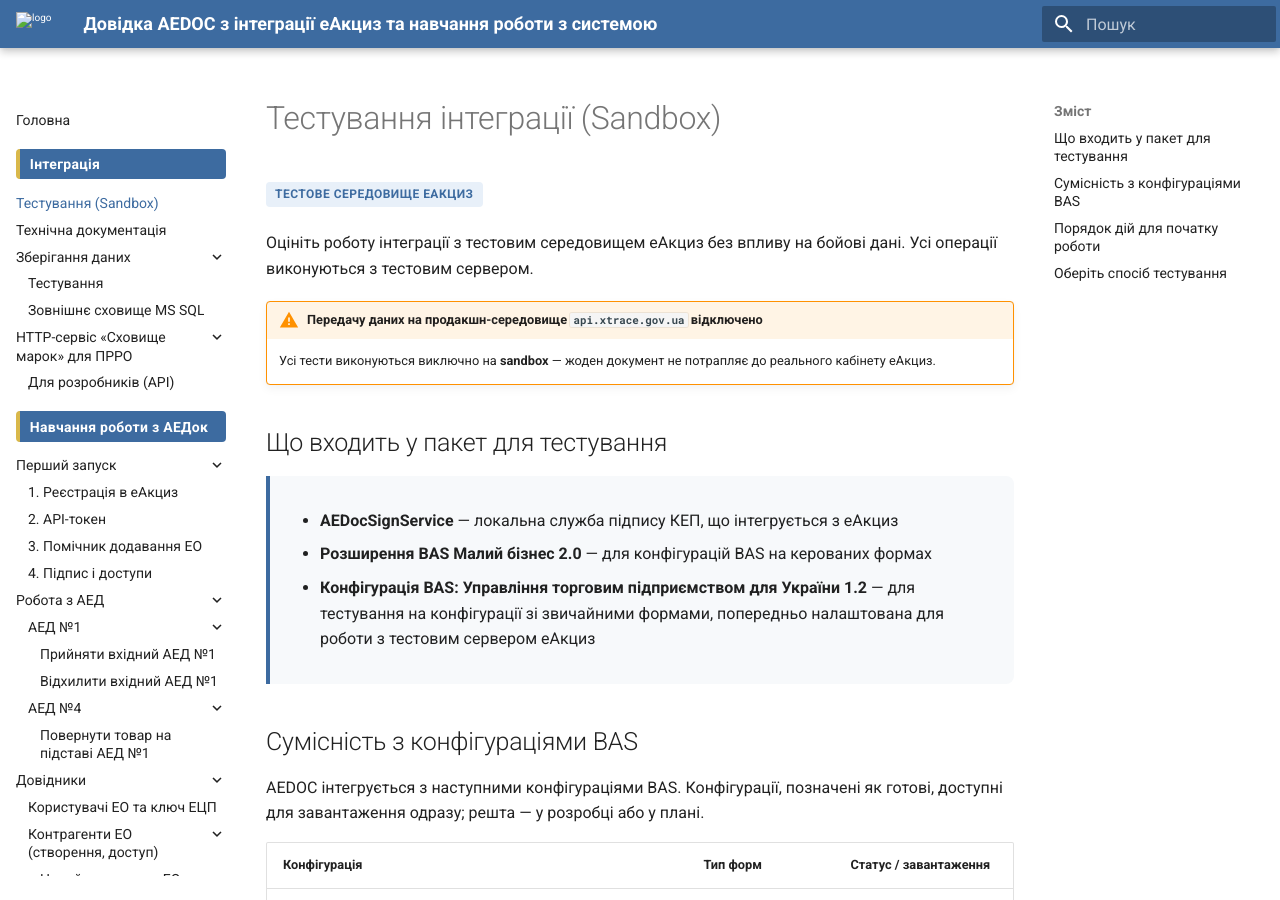
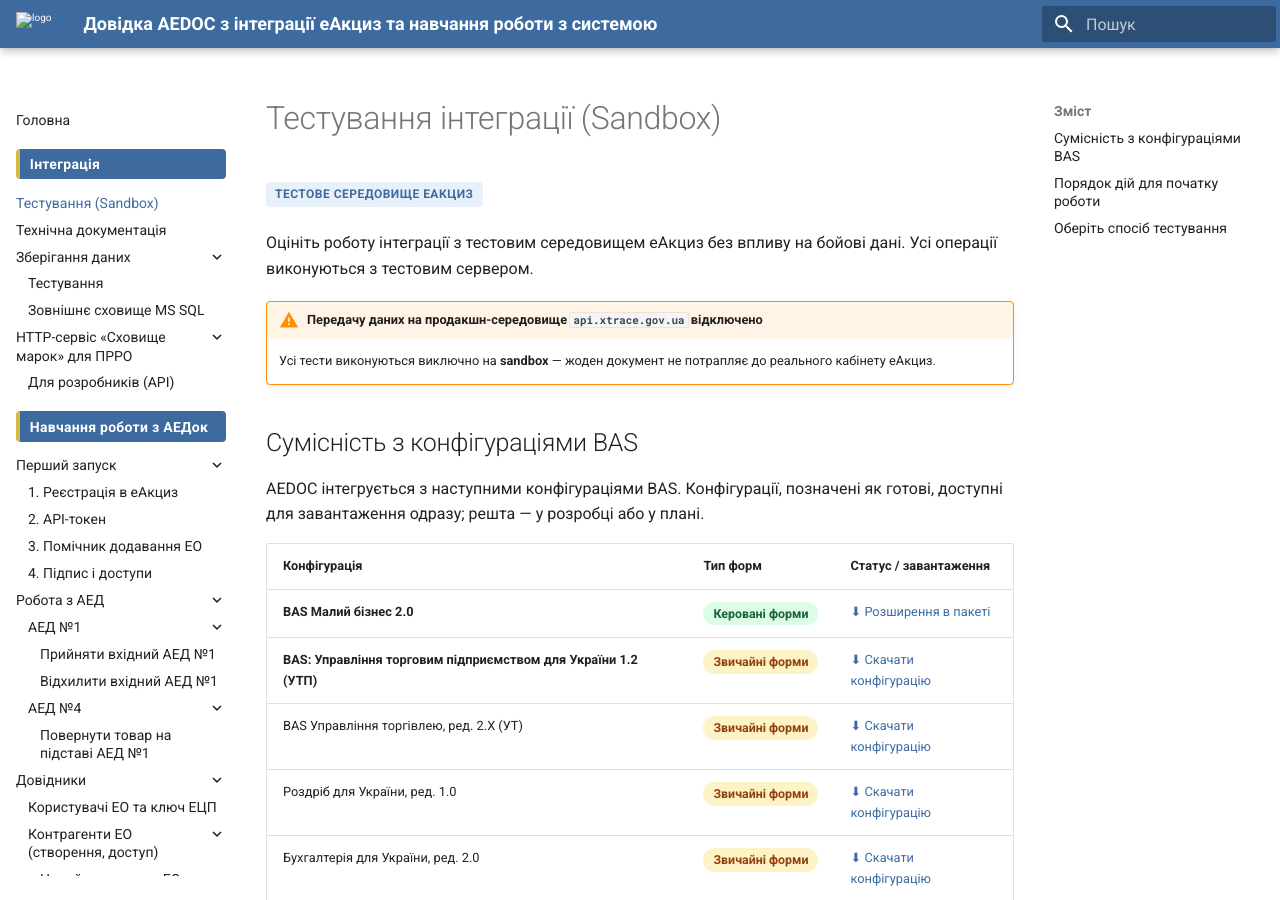
Before and after one commit to sukhenko/aedoc-docs, an MkDocs documentation site: the page built from docs/integratsiia/sandbox.md, in a window 1280 px wide and 900 px high. Built offline with MkDocs 1.6.1 and Material for MkDocs 9.7.7, drawn with Linux system fonts in a browser that asks for light colours.

Commit message:
Sandbox: прибрано блок «Що входить у пакет для тестування»
Co-Authored-By: Claude Opus 5.5 <noreply@anthropic.com>
Claude-Session: https://claude.ai/code/session_0177sjggDQ9MXuFeJFH1q7HZ

```diff
--- a/docs/integratsiia/index.md
+++ b/docs/integratsiia/index.md
@@ -2,7 +2,7 @@
 
 Для ІТ-фахівців і продакт-менеджерів, які впроваджують еАкциз у BAS: вимоги, типові рішення, інтеграція з вашою конфігурацією.
 
-- [Тестування інтеграції (Sandbox)](sandbox.md) — тестове середовище еАкциз, пакет для тестування, сумісність з конфігураціями BAS, демо в браузері
+- [Тестування інтеграції (Sandbox)](sandbox.md) — тестове середовище еАкциз, сумісність з конфігураціями BAS, демо в браузері
 - [Технічна документація для ІТ-фахівців](itdeptinfo.md)
 - [Зберігання даних підсистеми AEDOC](zberigannia/index.md)
     - [Тестування росту бази даних](zberigannia/testuvannia.md)
--- a/docs/integratsiia/sandbox.md
+++ b/docs/integratsiia/sandbox.md
@@ -6,16 +6,6 @@
 
 !!! warning "Передачу даних на продакшн-середовище `api.xtrace.gov.ua` відключено"
     Усі тести виконуються виключно на **sandbox** — жоден документ не потрапляє до реального кабінету еАкциз.
-
-## Що входить у пакет для тестування
-
-<div class="callout callout--blue" markdown>
-
-- **AEDocSignService** — локальна служба підпису КЕП, що інтегрується з еАкциз
-- **Розширення BAS Малий бізнес 2.0** — для конфігурацій BAS на керованих формах
-- **Конфігурація BAS: Управління торговим підприємством для України 1.2** — для тестування на конфігурації зі звичайними формами, попередньо налаштована для роботи з тестовим сервером еАкциз
-
-</div>
 
 ## Сумісність з конфігураціями BAS
 
```
